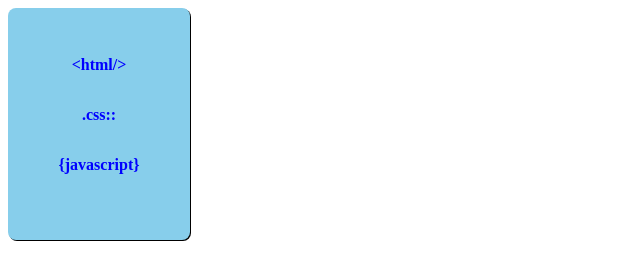
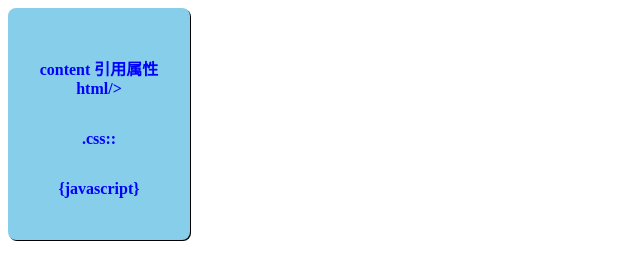
Before and after one commit to jianwi/learn_css3, a plain HTML site: page 伪元素/card.html in a window 1280 px wide. Shown: the whole page, without its empty margins (0-640 px from the left). Drawn offline with Linux system fonts and the light colour scheme.

Commit message:
conntent 引用属性

```diff
--- a/伪元素/card.html
+++ b/伪元素/card.html
@@ -6,7 +6,7 @@
 </head>
 <body>
 <div class="web-development">
-    <div class="html">html</div>
+    <div class="html" data-attr="content 引用属性">html</div>
     <div class="css">css</div>
     <div class="javascript">javascript</div>
 </div>
@@ -26,7 +26,7 @@
         margin-top: 2em;
     }
     .html::before{
-        content: "<";
+        content: attr(data-attr);
     }
     .html::after{
         content: "/>";
```
